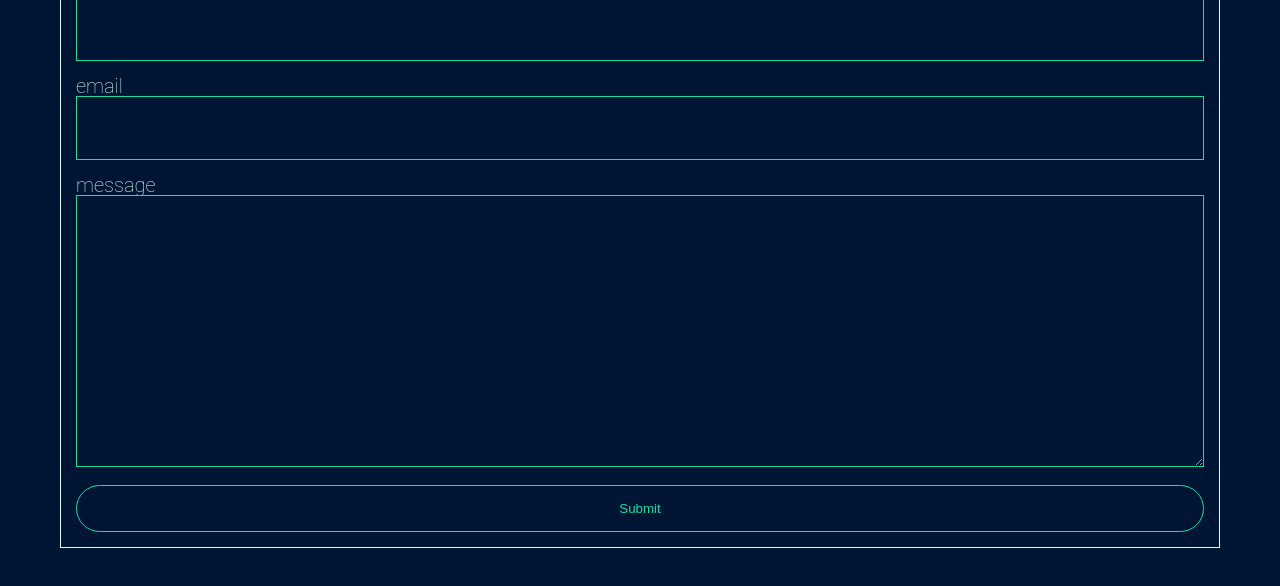
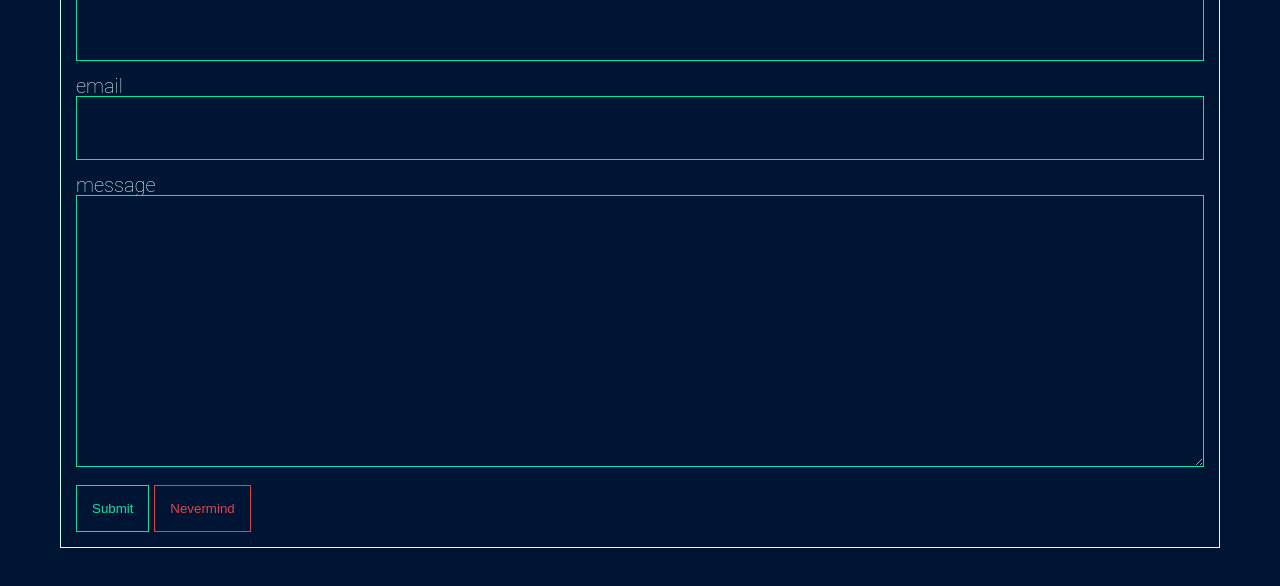
Before and after one commit to gerkx/maintainable-css-with-sass, a plain HTML site: page index.html in a window 1280 px wide. Shown: the part 194-780 px from the top of the page. Drawn offline with Linux system fonts and the light colour scheme.

Commit message:
pt01 ch01 mid

```diff
--- a/index.html
+++ b/index.html
@@ -23,7 +23,8 @@
                 <label for="contact-message">message</label>
                 <textarea name="contact-message" id="contact-message" cols="30" rows="10"></textarea>
             </div>
-            <button class="btn btn-wide btn-rounded">Submit</button>
+            <button class="btn">Submit</button>
+            <button class="btn-alt">Nevermind</button>
         </form>
     </main>
 </body>
--- a/public/css/style.css
+++ b/public/css/style.css
@@ -95,10 +95,20 @@ textarea {
   cursor: pointer;
 }
 
-.btn-wide {
+.btn-alt {
+  padding: 1.5rem;
+  border: 0.1rem solid #DB464B;
+  color: #DB464B;
+  background: #001534;
+  cursor: pointer;
+}
+
+.btn-alt2 {
+  padding: 1.5rem;
+  border: 0.1rem solid #15DEA5;
+  color: #15DEA5;
+  background: #001534;
+  cursor: pointer;
+  border-radius: 3rem;
   width: 100%;
 }
-
-.btn-rounded {
-  border-radius: 3rem;
-}
```
